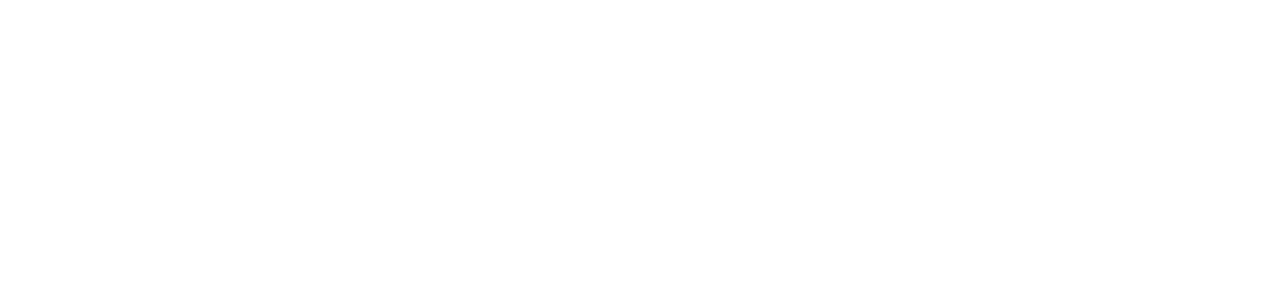
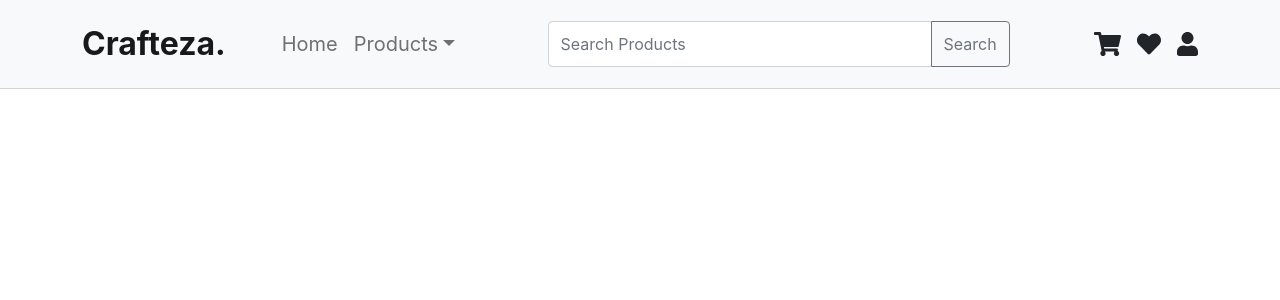
Before and after one commit to hshanto707/crafteza-client, a React (Create React App) app: page /home in a window 1280 px wide. Before the commit this address had no page. Shown: the top 300 px of the page. Built offline with nearby package versions, Linux system fonts and the light colour scheme.

Commit message:
header added

```diff
--- a/public/index.html
+++ b/public/index.html
@@ -24,7 +24,13 @@
       work correctly both with client-side routing and a non-root public URL.
       Learn how to configure a non-root public URL by running `npm run build`.
     -->
-    <title>React App</title>
+    <link
+      rel="stylesheet"
+      href="https://cdn.jsdelivr.net/npm/bootstrap@5.1.3/dist/css/bootstrap.min.css"
+      integrity="sha384-1BmE4kWBq78iYhFldvKuhfTAU6auU8tT94WrHftjDbrCEXSU1oBoqyl2QvZ6jIW3"
+      crossorigin="anonymous"
+    />
+    <title>Crafteza</title>
   </head>
   <body>
     <noscript>You need to enable JavaScript to run this app.</noscript>
--- a/src/App.css
+++ b/src/App.css
@@ -1,38 +1,4 @@
-.App {
-  text-align: center;
+* {
+  margin: 0;
+  padding: 0;
 }
-
-.App-logo {
-  height: 40vmin;
-  pointer-events: none;
-}
-
-@media (prefers-reduced-motion: no-preference) {
-  .App-logo {
-    animation: App-logo-spin infinite 20s linear;
-  }
-}
-
-.App-header {
-  background-color: #282c34;
-  min-height: 100vh;
-  display: flex;
-  flex-direction: column;
-  align-items: center;
-  justify-content: center;
-  font-size: calc(10px + 2vmin);
-  color: white;
-}
-
-.App-link {
-  color: #61dafb;
-}
-
-@keyframes App-logo-spin {
-  from {
-    transform: rotate(0deg);
-  }
-  to {
-    transform: rotate(360deg);
-  }
-}
--- a/src/App.js
+++ b/src/App.js
@@ -4,12 +4,14 @@
   Route
 } from "react-router-dom";
 import './App.css';
+import Home from "./pages/Home/Home";
 
 function App() {
   return (
     <BrowserRouter>
       <Routes>
-        <Route exact path="/" element={<App />}/>
+        <Route exact path="/" element={<Home />}/>
+        <Route path="/home" element={<Home />}/>
       </Routes>
     </BrowserRouter>
   );
--- a/src/components/Header/Header.css
+++ b/src/components/Header/Header.css
@@ -0,0 +1,4 @@
+.header {
+  padding: 15px 0;
+  border-bottom: 1px solid lightgray;
+}
--- a/src/components/Header/Header.js
+++ b/src/components/Header/Header.js
@@ -1,11 +1,58 @@
-import React from 'react';
-import './Header.css'
+import { faHeart, faShoppingCart, faUser } from "@fortawesome/free-solid-svg-icons";
+import { FontAwesomeIcon } from "@fortawesome/react-fontawesome";
+import React from "react";
+import {
+  Container,
+  Form,
+  FormControl,
+  Nav,
+  Navbar,
+  NavDropdown,
+  Button,
+  InputGroup,
+} from "react-bootstrap";
+import "./Header.css";
 
 const Header = () => {
   return (
-    <div>
-
-    </div>
+    <Navbar bg="light" expand="lg" sticky="top" className="header">
+      <Container className="justify-content-between align-items-center">
+        <Navbar.Brand href="#" className="me-5 fs-2 fw-bold">
+          Crafteza.
+        </Navbar.Brand>
+        <Navbar.Toggle />
+        <Navbar.Collapse className="justify-content-between">
+          <Nav
+            className="my-2 my-lg-0 w-100 justify-content-between"
+            style={{ maxHeight: "100px" }}
+          >
+            <div className="d-flex fs-5">
+              <Nav.Link href="#action1">Home</Nav.Link>
+              <NavDropdown title="Products">
+                <NavDropdown.Item href="#action3">Action</NavDropdown.Item>
+                <NavDropdown.Item href="#action4">
+                  Another action
+                </NavDropdown.Item>
+              </NavDropdown>
+            </div>
+            <InputGroup className="w-50">
+              <FormControl
+                placeholder="Search Products"
+                aria-label="search-products"
+              />
+              <Button variant="outline-secondary" id="button-addon2">
+                Search
+              </Button>
+            </InputGroup>
+            <div className="d-flex fs-4 my-auto">
+              <FontAwesomeIcon className="me-3" icon={faShoppingCart} />
+              <FontAwesomeIcon className="me-3" icon={faHeart} />
+              <FontAwesomeIcon icon={faUser} />
+            </div>
+          </Nav>
+        </Navbar.Collapse>
+      </Container>
+    </Navbar>
   );
 };
 
--- a/src/pages/Home/Home.js
+++ b/src/pages/Home/Home.js
@@ -1,10 +1,11 @@
 import React from 'react';
+import Header from '../../components/Header/Header';
 import './Home.css'
 
 const Home = () => {
   return (
     <div>
-      {/* HEADER */}
+      <Header />
 
       {/* HERO */}
 
```
